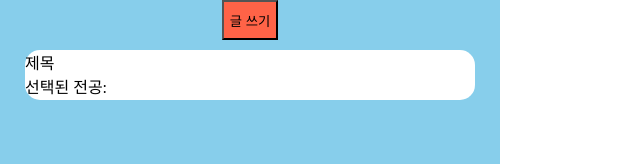
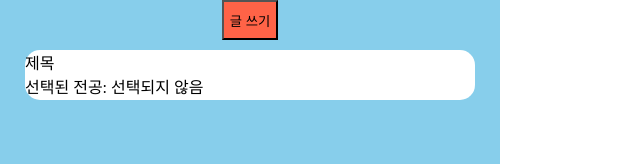
Before and after one commit to LeeSangHyeok0731/backendconnection-react-, a React (Create React App) app: page / in a window 1280 px wide. Shown: the top 164 px of the page, without its empty margins (0-640 px from the left). Built offline with nearby package versions, Linux system fonts and the light colour scheme.

Commit message:
공지 올리기 페이지14

```diff
--- a/src/notion.js
+++ b/src/notion.js
@@ -51,29 +51,24 @@ const WritttenNotion = styled.div`
 function Notion() {
     const [isWritePageVisible, setWritePageVisible] = useState(false);
     const [majors, setMajors] = useState([]);
-    const [selectedMajors, setSelectedMajors] = useState([]);
+    const [selectedMajors, setSelectedMajors] = useState(["선택되지 않음"]);
+    const [title, setTitle] = useState(["제목"]);
 
     const OnWritePage = () => {
         setWritePageVisible((prevState) => !prevState);
     };
 
-    const handleMajorSubmit = (sendMajor) => {
-        setMajors(sendMajor);
+    const handleMajorSubmit = ({ majors, title }) => {
+        setSelectedMajors(majors); // 전공 정보를 업데이트
+        setTitle(title); // 제목 정보를 업데이트
     };
 
-    useEffect(() => {
+    /*useEffect(() => {
         const newSelectedMajors = majors.map((major) => {
-            if (major === 0) return "FrontEnd";
-            if (major === 1) return "BackEnd";
-            if (major === 2) return "Design";
-            if (major === 3) return "Ios";
-            if (major === 4) return "Android";
-            if (major === 5) return "Devops";
-            if (major === 6) return "AI";
-            return null;
+
         });
         setSelectedMajors(newSelectedMajors);
-    }, [majors]);
+    }, [majors]);*/
 
     return (
         <WriteJova>
@@ -85,7 +80,7 @@ function Notion() {
             <WriteButton onClick={OnWritePage}>글 쓰기</WriteButton>
 
             <WritttenNotion>
-                <span>제목</span>
+                <span>{title}</span>
                 <P>선택된 전공: {selectedMajors.join(", ")}</P>
             </WritttenNotion>
         </WriteJova>
--- a/src/공고 글페이지/WriteNotion-Gpt.js
+++ b/src/공고 글페이지/WriteNotion-Gpt.js
@@ -92,13 +92,23 @@ function WriteNotionGpt({ onSubmit }) {
 
     const SubmitNotion = () => {
         let sendMajor = [];
+        let Title = title;
         Object.keys(selected).forEach((key) => {
             if (selected[key] === "Selected") {
-                sendMajor.push(parseInt(key)); // 키를 숫자로 변환해서 배열에 추가
+                if (key === "0") sendMajor.push("FrontEnd");
+                if (key === "1") sendMajor.push("BackEnd");
+                if (key === "2") sendMajor.push("Design");
+                if (key === "3") sendMajor.push("Ios");
+                if (key === "4") sendMajor.push("Android");
+                if (key === "5") sendMajor.push("Devops");
+                if (key === "6") sendMajor.push("AI");
             }
         });
         console.log("선택된 전공:", sendMajor);
-        onSubmit(sendMajor); // 부모 컴포넌트로 전공 전달
+        console.log(Title);
+        onSubmit({ majors: sendMajor, title: Title });
+        /*console.log(Content);
+        onSubmit(Content);*/
     };
 
     return (
```
